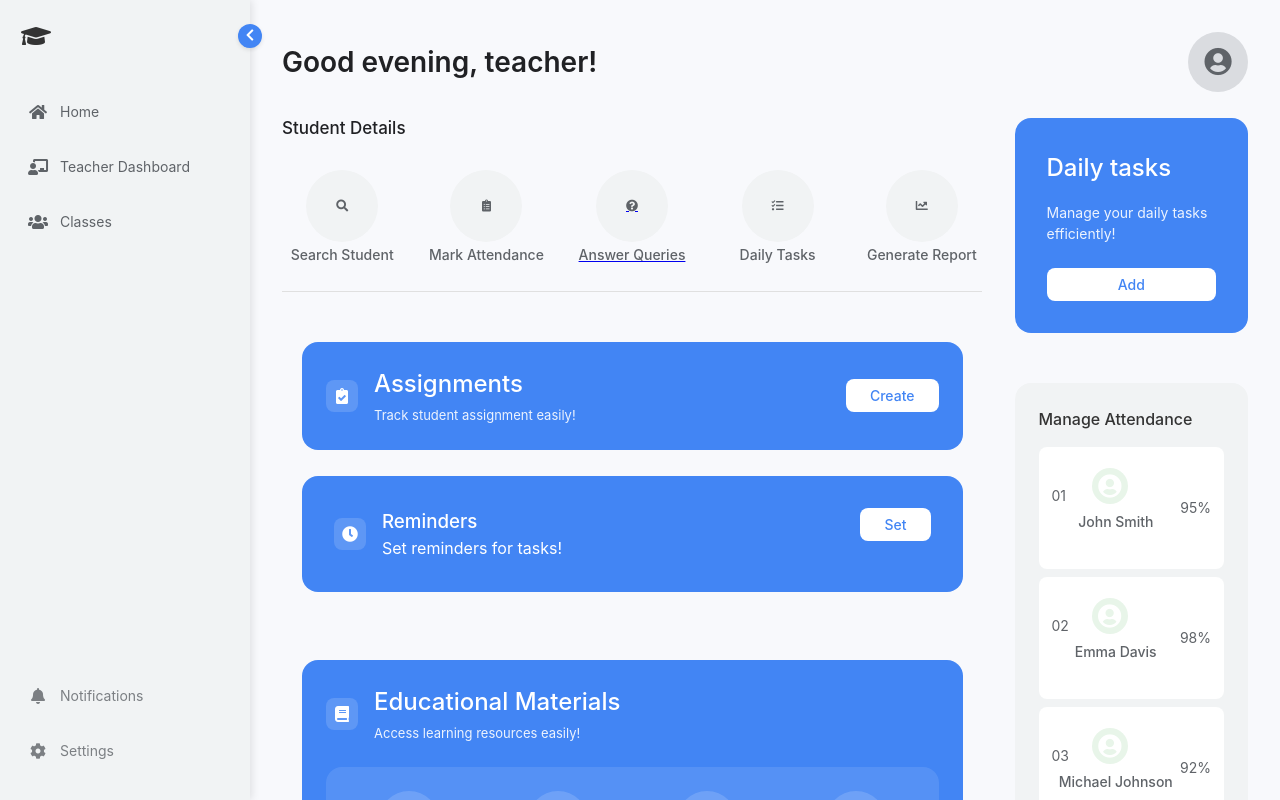
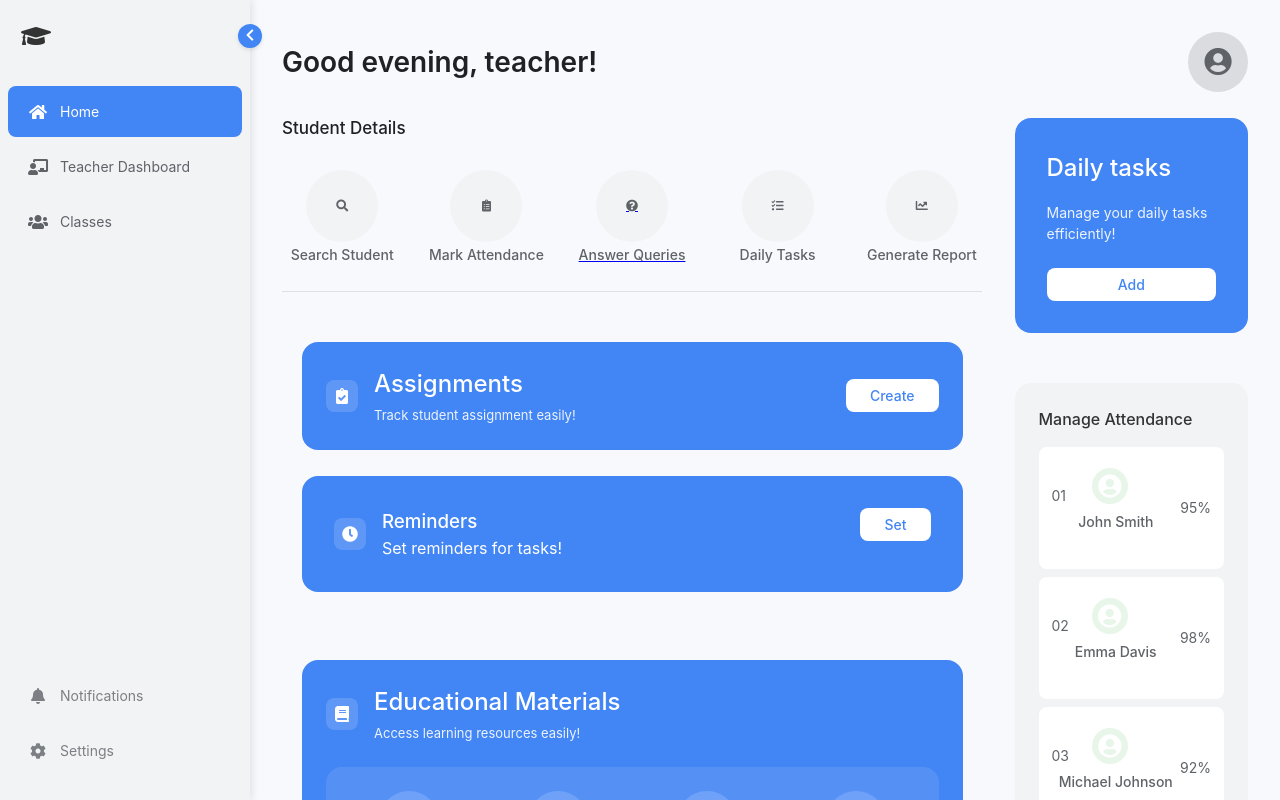
Before and after one commit to Pras-20/EZedu, a React (Create React App) app in the folder frontend/: page / in a window 1280 px wide. Shown: the top 800 px of the page. Built offline with nearby package versions, Linux system fonts and the light colour scheme.

Commit message:
fixed bug

```diff
--- a/frontend/src/components/Sidebar/Sidebar.jsx
+++ b/frontend/src/components/Sidebar/Sidebar.jsx
@@ -53,10 +53,7 @@ const Sidebar = () => {
       </div>
 
       <nav className="nav-menu">
-        <Link
-          to="/teacher-dashboard"
-          className={`nav-item ${isActive("/teacher-dashboard") ? "active" : ""}`}
-        >
+        <Link to="/" className={`nav-item ${isActive("/") ? "active" : ""}`}>
           <div className="nav-icon">
             <i className="fas fa-home"></i>
           </div>
@@ -65,7 +62,9 @@ const Sidebar = () => {
 
         <Link
           to="/teacher-dashboard"
-          className={`nav-item ${isActive("/teacher-dashboard") ? "active" : ""}`}
+          className={`nav-item ${
+            isActive("/teacher-dashboard") ? "active" : ""
+          }`}
         >
           <div className="nav-icon">
             <i className="fas fa-chalkboard-teacher"></i>
```
Also changed, not shown: frontend/src/App.jsx (+10 -4 lines).
